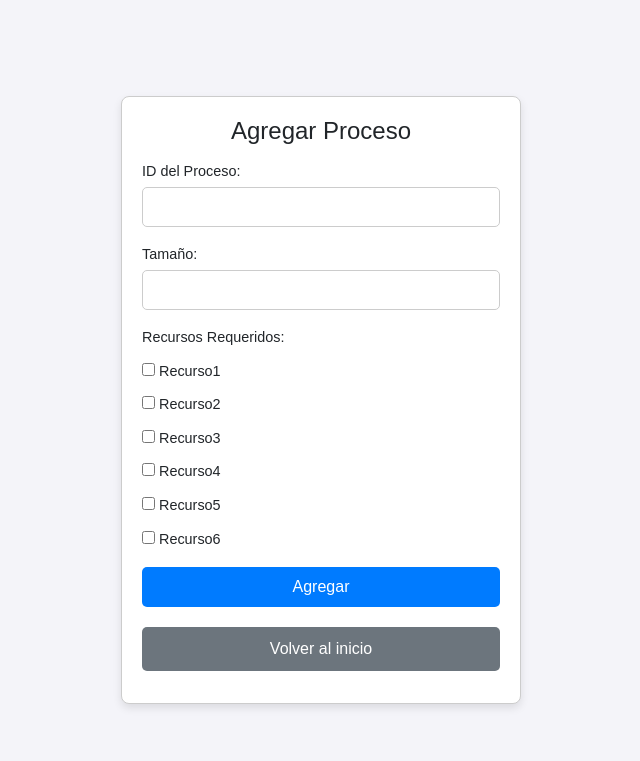
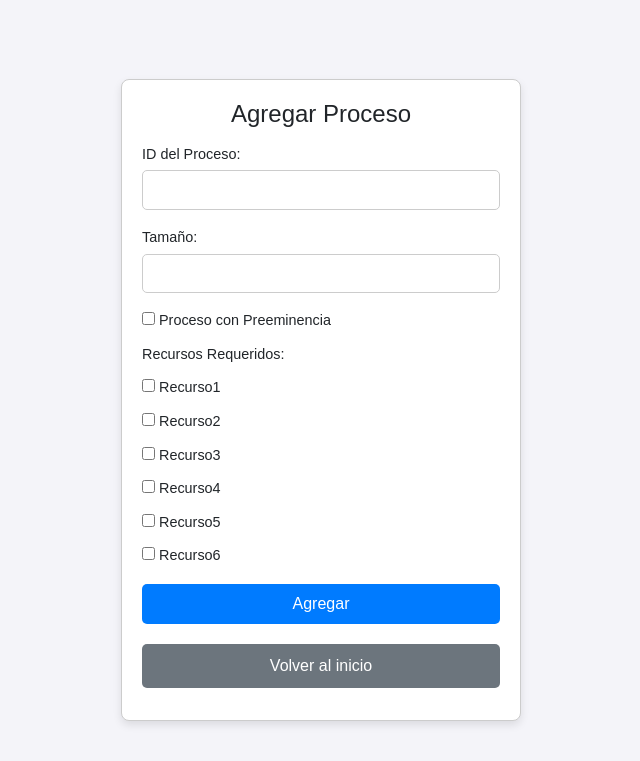
Before and after one commit to KarenAlarcon21/Simulador_Sistema_Operativo, a Flask app: page /agregar_proceso in a window 1280 px wide. Shown: the top 761 px of the page, without its empty margins (319-959 px from the left). Run offline with Flask 3, Linux system fonts and the light colour scheme.

Commit message:
se agrego la función de preeminencia

```diff
--- a/app.py
+++ b/app.py
@@ -12,19 +12,19 @@ ESTADOS = ['Nuevo', 'Listo', 'Ejecutando', 'Bloqueado', 'Terminado']
 RECURSOS_DISPONIBLES = ['Recurso1', 'Recurso2', 'Recurso3', 'Recurso4', 'Recurso5', 'Recurso6']
 
 class Proceso:
-    def __init__(self, id_proceso, tamaño, recursos_requeridos):
+    def __init__(self, id_proceso, tamaño, recursos_requeridos, preeminencia=False):
         self.id = id_proceso
         self.tamaño = int(tamaño)
         self.tamaño_inicial = int(tamaño)  # Nuevo atributo
         self.recursos_requeridos = recursos_requeridos  # Lista de recursos
         self.estado = 'Nuevo'
-        #self.preminencia=False
+        self.preeminencia=preeminencia
         self.recursos_obtenidos = []
         self.unidades_ejecutadas = 0  # Contador de unidades ejecutadas en este ciclo
         self.recursos_faltantes = []  # Recursos faltantes si está bloqueado
 
     def __str__(self):
-        return f"ID: {self.id}, Tamaño: {self.tamaño_inicial}, Restante: {self.tamaño}, Estado: {self.estado}"
+        return f"ID: {self.id}, Tamaño: {self.tamaño_inicial}, Restante: {self.tamaño}, Estado: {self.estado}, Preeminencia: {self.preeminencia}"
 
     def to_dict(self):
         return {
@@ -33,7 +33,7 @@ class Proceso:
             'tamaño_inicial': self.tamaño_inicial,
             'recursos_requeridos': self.recursos_requeridos,
             'estado': self.estado,
-            #'preminencia': self.preminencia,
+            'preeminencia': self.preeminencia,
             'recursos_obtenidos': self.recursos_obtenidos,
             'unidades_ejecutadas': self.unidades_ejecutadas,
             'recursos_faltantes': self.recursos_faltantes,
@@ -41,7 +41,7 @@ class Proceso:
 
     @staticmethod
     def from_dict(data):
-        proceso = Proceso(data['id'], data['tamaño_inicial'], data['recursos_requeridos'])
+        proceso = Proceso(data['id'], data['tamaño_inicial'], data['recursos_requeridos'],preeminencia=data.get('preeminencia', False))
         proceso.tamaño = data['tamaño']
         proceso.estado = data['estado']
         proceso.recursos_obtenidos = data['recursos_obtenidos']
@@ -60,7 +60,7 @@ def get_estado_simulacion():
             'bloqueado': [],
             'terminado': [],
             'simulacion_en_curso': False,
-            'simulacion proceso':False,
+            'simulacion_pausada':False,
         }
     return session['estado_simulacion']
 
@@ -83,6 +83,7 @@ def agregar_proceso():
         id_proceso = request.form.get('id_proceso').lower()
         tamaño = request.form.get('tamaño')
         recursos_requeridos = request.form.getlist('recursos')
+        preeminencia = request.form.get('preeminencia') == 'True'  # Capturar el valor de preeminencia
 
         # Validar entradas
         if not id_proceso or not tamaño.isdigit():
@@ -96,7 +97,7 @@ def agregar_proceso():
             error = f"Ya existe un proceso con el ID '{id_proceso}'. Por favor, elija otro ID."
             return render_template('agregar_proceso.html', error=error, recursos=RECURSOS_DISPONIBLES)
 
-        nuevo_proceso = Proceso(id_proceso, tamaño, recursos_requeridos)
+        nuevo_proceso = Proceso(id_proceso, tamaño, recursos_requeridos, preeminencia=preeminencia)
         nuevo_proceso.estado = 'Nuevo'
         estado_simulacion['nuevo'].append(nuevo_proceso.to_dict())
         guardar_estado_simulacion(estado_simulacion)
@@ -223,10 +224,13 @@ def desbloquear_procesos(estado_simulacion):
     bloqueado = [Proceso.from_dict(p) for p in estado_simulacion['bloqueado']]
     recursos_disponibles_dict = estado_simulacion['recursos_disponibles_dict']
 
-    procesos_bloqueados = bloqueado[:]
-    for proceso in procesos_bloqueados:
+    # Separar procesos con y sin preeminencia
+    procesos_preeminentes = [p for p in bloqueado if p.preeminencia]
+    procesos_no_preeminentes = [p for p in bloqueado if not p.preeminencia]
+
+    # Intentar desbloquear procesos preeminentes primero
+    for proceso in procesos_preeminentes:
         if recursos_disponibles(proceso, recursos_disponibles_dict):
-            # Asignar recursos y mover a 'Listo'
             asignar_recursos(proceso, recursos_disponibles_dict)
             proceso.recursos_obtenidos = proceso.recursos_requeridos[:]
             bloqueado.remove(proceso)
@@ -234,7 +238,18 @@ def desbloquear_procesos(estado_simulacion):
             proceso.recursos_faltantes = []
             estado_simulacion['listo'].append(proceso.to_dict())
         else:
-            # Actualizar recursos faltantes
+            proceso.recursos_faltantes = obtener_recursos_faltantes(proceso, recursos_disponibles_dict)
+
+    # Luego intentar desbloquear procesos sin preeminencia
+    for proceso in procesos_no_preeminentes:
+        if recursos_disponibles(proceso, recursos_disponibles_dict):
+            asignar_recursos(proceso, recursos_disponibles_dict)
+            proceso.recursos_obtenidos = proceso.recursos_requeridos[:]
+            bloqueado.remove(proceso)
+            proceso.estado = 'Listo'
+            proceso.recursos_faltantes = []
+            estado_simulacion['listo'].append(proceso.to_dict())
+        else:
             proceso.recursos_faltantes = obtener_recursos_faltantes(proceso, recursos_disponibles_dict)
 
     estado_simulacion['bloqueado'] = [p.to_dict() for p in bloqueado]
@@ -245,30 +260,48 @@ def asignar_procesos(estado_simulacion):
     ejecutando = [Proceso.from_dict(p) for p in estado_simulacion['ejecutando']]
     recursos_disponibles_dict = estado_simulacion['recursos_disponibles_dict']
 
-    procesos_listos = listo[:]
-    for proceso in procesos_listos:
+    # Separar procesos con y sin preeminencia
+    procesos_preeminentes = [p for p in listo if p.preeminencia]
+    procesos_no_preeminentes = [p for p in listo if not p.preeminencia]
+
+    # Asignar procesos preeminentes primero
+    for proceso in procesos_preeminentes:
         if len(ejecutando) < 1:
             if proceso.recursos_obtenidos == proceso.recursos_requeridos:
-                # El proceso ya tiene sus recursos, puede pasar a 'Ejecutando'
                 listo.remove(proceso)
                 proceso.estado = 'Ejecutando'
                 ejecutando.append(proceso)
             elif recursos_disponibles(proceso, recursos_disponibles_dict):
-                # Los recursos están disponibles, asignar recursos y pasar a 'Ejecutando'
                 asignar_recursos(proceso, recursos_disponibles_dict)
                 proceso.recursos_obtenidos = proceso.recursos_requeridos[:]
                 listo.remove(proceso)
                 proceso.estado = 'Ejecutando'
                 ejecutando.append(proceso)
             else:
-                # Los recursos no están disponibles, mover a 'Bloqueado'
                 proceso.estado = 'Bloqueado'
                 proceso.recursos_faltantes = obtener_recursos_faltantes(proceso, recursos_disponibles_dict)
                 listo.remove(proceso)
                 estado_simulacion['bloqueado'].append(proceso.to_dict())
-        else:
-            # CPU ocupado, el proceso permanece en 'Listo'
-            pass
+
+    # Si no hay procesos preeminentes o la CPU está libre, asignar los demás
+    if len(ejecutando) < 1:
+        for proceso in procesos_no_preeminentes:
+            if len(ejecutando) < 1:
+                if proceso.recursos_obtenidos == proceso.recursos_requeridos:
+                    listo.remove(proceso)
+                    proceso.estado = 'Ejecutando'
+                    ejecutando.append(proceso)
+                elif recursos_disponibles(proceso, recursos_disponibles_dict):
+                    asignar_recursos(proceso, recursos_disponibles_dict)
+                    proceso.recursos_obtenidos = proceso.recursos_requeridos[:]
+                    listo.remove(proceso)
+                    proceso.estado = 'Ejecutando'
+                    ejecutando.append(proceso)
+                else:
+                    proceso.estado = 'Bloqueado'
+                    proceso.recursos_faltantes = obtener_recursos_faltantes(proceso, recursos_disponibles_dict)
+                    listo.remove(proceso)
+                    estado_simulacion['bloqueado'].append(proceso.to_dict())
 
     estado_simulacion['listo'] = [p.to_dict() for p in listo]
     estado_simulacion['ejecutando'] = [p.to_dict() for p in ejecutando]
@@ -290,7 +323,7 @@ def ejecutar_procesos(estado_simulacion):
             proceso.estado = 'Terminado'
             procesos_terminados.append(proceso)
         elif proceso.unidades_ejecutadas >= 5:
-            # Ha ejecutado 5 unidades, decidir si libera recursos
+            # Ha ejecutado 5 unidades, debe ser interrumpido
             proceso.estado = 'Listo'
             procesos_a_listo.append(proceso)
         else:
@@ -306,18 +339,22 @@ def ejecutar_procesos(estado_simulacion):
 
     for proceso in procesos_a_listo:
         ejecutando.remove(proceso)
-        if random.random() < 0.2:
-            # El proceso libera sus recursos
-            liberar_recursos(proceso, recursos_disponibles_dict)
-            proceso.recursos_obtenidos.clear()
-        # Si no libera los recursos, los mantiene
+        if not proceso.preeminencia:
+            # Solo los procesos sin preeminencia tienen probabilidad de liberar recursos
+            if random.random() < 0.2:
+                liberar_recursos(proceso, recursos_disponibles_dict)
+                proceso.recursos_obtenidos.clear()
+        # Los procesos con preeminencia retienen sus recursos
         listo.append(proceso)
         proceso.unidades_ejecutadas = 0  # Reiniciar contador de unidades ejecutadas
+
 
     estado_simulacion['ejecutando'] = [p.to_dict() for p in ejecutando]
     estado_simulacion['terminado'] = [p.to_dict() for p in terminado]
     estado_simulacion['listo'] = [p.to_dict() for p in listo]
     estado_simulacion['recursos_disponibles_dict'] = recursos_disponibles_dict
+
+
 
 def recursos_disponibles(proceso, recursos_disponibles_dict):
     for recurso in proceso.recursos_requeridos:
@@ -350,7 +387,7 @@ def generar_reporte():
         for proceso in procesos:
             if proceso:
                 recursos_obtenidos = ', '.join(proceso.recursos_obtenidos) if proceso.recursos_obtenidos else 'Ninguno'
-                reporte += f"ID: {proceso.id}, Tamaño Inicial: {proceso.tamaño_inicial}, Tamaño Restante: {proceso.tamaño}, Estado: {proceso.estado}, Recursos Obtenidos: {recursos_obtenidos}"
+                reporte += f"ID: {proceso.id}, Tamaño Inicial: {proceso.tamaño_inicial}, Tamaño Restante: {proceso.tamaño}, Estado: {proceso.estado}, Preeminencia: {proceso.preeminencia}, Recursos Obtenidos: {recursos_obtenidos}"
                 if proceso.estado == 'Bloqueado':
                     recursos_faltantes = ', '.join(proceso.recursos_faltantes)
                     reporte += f", Faltan Recursos: {recursos_faltantes}"
--- a/templates/agregar_proceso.html
+++ b/templates/agregar_proceso.html
@@ -97,6 +97,7 @@
         <form method="post">
             <p>ID del Proceso: <input type="text" name="id_proceso"></p>
             <p>Tamaño: <input type="text" name="tamaño"></p>
+            <p><input type="checkbox" name="preeminencia" value="True"> Proceso con Preeminencia</p>
             <p>Recursos Requeridos:</p>
             {% for recurso in recursos %}
             <p><input type="checkbox" name="recursos" value="{{ recurso }}"> {{ recurso }}</p>
--- a/templates/index.html
+++ b/templates/index.html
@@ -51,6 +51,7 @@ Simulador Sistema Operativo
                         <strong>Estado:</strong> {{ proceso.estado }}<br>
                         <strong>Recursos Requeridos:</strong> {{ proceso.recursos_requeridos }}<br>
                         <strong>Recursos Obtenidos:</strong> {{ proceso.recursos_obtenidos }}<br>
+                        <strong>Preeminencia:</strong> {{ proceso.preeminencia }}<br>
                         {% if proceso.estado == 'Bloqueado' %}
                             <strong>Faltan Recursos:</strong> {{ proceso.recursos_faltantes }}
                         {% endif %}
--- a/templates/simulacion.html
+++ b/templates/simulacion.html
@@ -70,6 +70,7 @@
                         <strong>Estado:</strong> ${proceso.estado}<br>
                         <strong>Recursos Requeridos:</strong> ${proceso.recursos_requeridos}<br>
                         <strong>Recursos Obtenidos:</strong> ${proceso.recursos_obtenidos}<br>
+                        <strong>Preeminencia:</strong> ${proceso.preeminencia}<br>
                         ${proceso.estado === 'Bloqueado' ? `<strong>Faltan Recursos:</strong> ${proceso.recursos_faltantes}<br>` : ''}
                     `;
                     td.appendChild(p);
```
